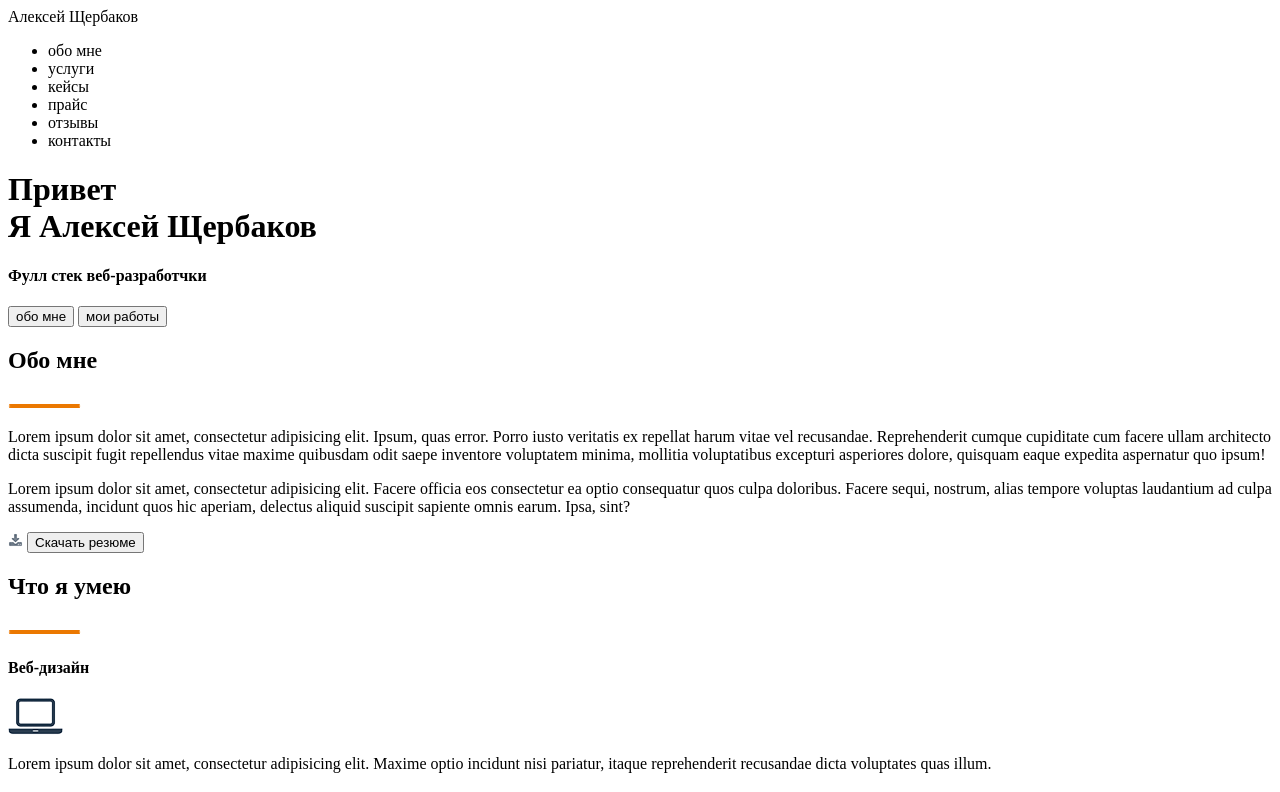
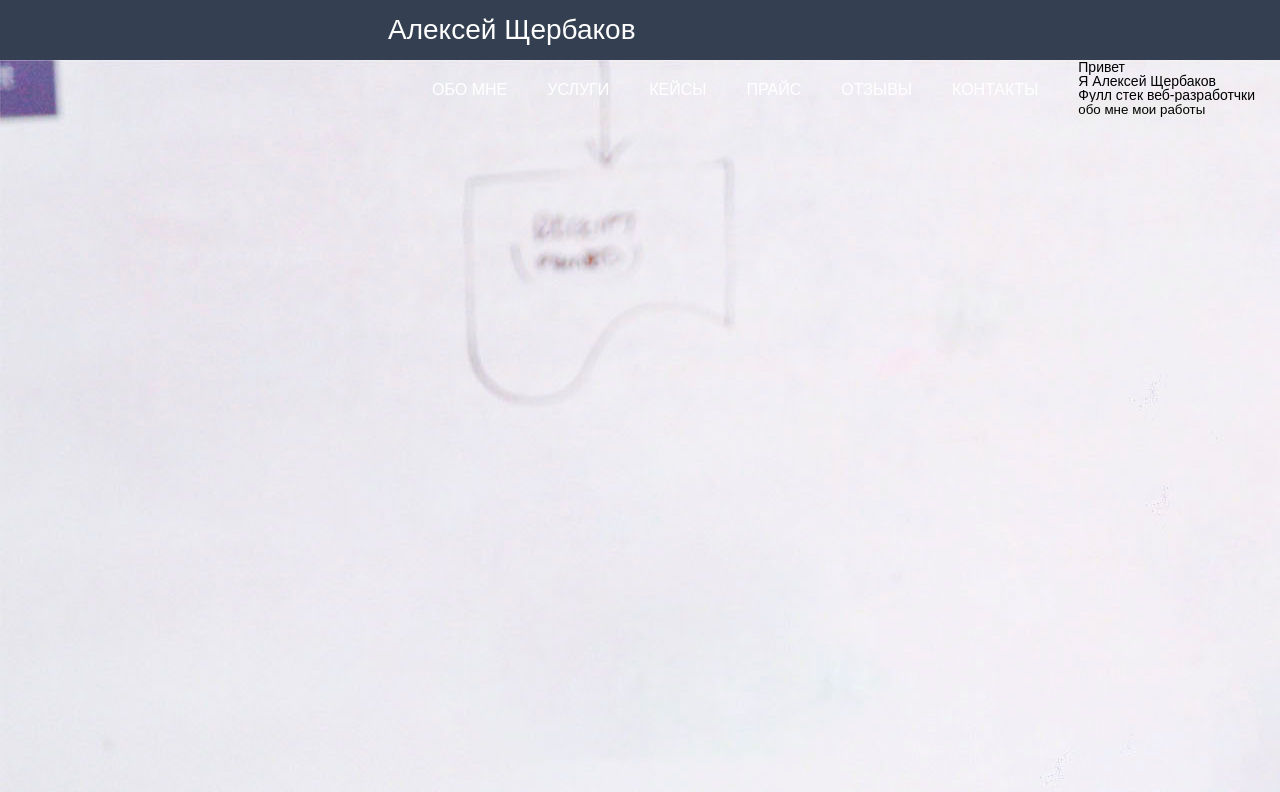
Before and after one commit to Milkazz/Milkazz.github.io, a plain HTML site: page source/index.html in a window 1280 px wide. Shown: the top 792 px of the page. Drawn offline with Linux system fonts and the light colour scheme.

Commit message:
ищу ошибку

```diff
--- /dev/null
+++ b/source/css/reset.css
@@ -0,0 +1,41 @@
+*{
+    padding: 0;
+    margin: 0;
+    border: 0;
+}
+
+*,*:before, *:after{
+	-moz-box-sizing: border-box;
+	-webkit-box-sizing: border-box;
+	box-sizing: border-box;
+}
+
+:focus, :active{outline: none;}
+a:focus, a:active{outline: none;}
+
+nav, footer, header, aside{display: block;}
+
+html, body{
+height:100%;
+width:100%;
+font-size 100%;
+line-height: 1;
+font-size:14px;
+-ms-text-size-adjust: 100%;
+-moz-text-size-adjust: 100%;
+-webkit-text-size-adjust: 100%;
+}
+
+input, button, textarea{font-family: inherit;
+}
+
+input::-ms-clear{display: none;}
+button{cursor: pointer;}
+button::-moz-focus-inner{padding: 0; border:0;}
+a, a:visited{text-decoration: none; color: black;}
+a:hover{text-decoration: none;}
+ul li{list-style: none;}
+img{vertical-align: top;}
+
+
+h1,h2,h3,h4,h5,h6{font-size: inherit; font-weight: 400;}
--- /dev/null
+++ b/source/css/style.css
@@ -0,0 +1,34 @@
+body{
+    font-family: arial, sans-serif;
+}
+nav{
+    width: 100%;
+    height: 60px;
+    background: #344051;
+}
+
+.logo{
+    color: #fff;
+    font-size: 28px;
+    line-height: 60px;
+    padding-left: 388px;
+    float: left
+}
+.menu{
+    float: left;
+    padding-left: 432px;
+
+}
+.menu li{
+    float: left;
+    line-height: 60px;
+    color: #fff;
+    margin-right: 40px;
+    font-size: 16px;
+    text-transform: uppercase;
+}
+.main{
+    width: 100%;
+    height: 100%;
+    background: url(/source/img/First%20fon.jpg);
+}
--- a/source/index.html
+++ b/source/index.html
@@ -1,5 +1,7 @@
 <!DOCTYPE html>
 <html lang="en">
+<link rel="stylesheet" href="css/reset.css">
+<link rel="stylesheet" href="css/style.css">
 <head>
     <meta charset="UTF-8">
     <meta name="description" content="It's my first page...">
@@ -12,14 +14,16 @@
 <header>
 <nav>
     <div class="logo">Алексей Щербаков</div>
-    <div class="menu"><ul>
+    <div class="menu">
+       <ul>
         <li>обо мне</li>
         <li>услуги</li>
         <li>кейсы</li>
         <li>прайс</li>
         <li>отзывы</li>
         <li>контакты</li>
-    </ul></div>
+    </ul>
+    </div>
 </nav>
 </header>
 <div class="main">
@@ -31,7 +35,7 @@
 
     </div>
 </div>
-<div class="Information">
+<div class="Information1">
 <h2>Обо мне</h2>
 <img src="img/TopLine.png" alt="">
 </div>
@@ -85,7 +89,7 @@
             <option value="opt7">Портал</option>
         </select>
         <h3>Дизайн</h3>
-       <select name="Dedisgn" id="list">
+       <select name="Dedisgn" id="list2">
             <option value="opt1"></option>
             <option value="opt2"></option>
             <option value="opt3"></option>
@@ -95,7 +99,7 @@
             <option value="opt7"></option>
         </select>
         <H3>Адаптивность</H3>
-        <select name="Adaptability" id="list">
+        <select name="Adaptability" id="list3">
               <option value="opt1">Адроид устройства</option>
             <option value="opt2">IOS устройства</option>
             <option value="opt3">Только ПК</option>
```
Also changed, not shown: source/img/Boy.png (added), source/img/First fon.jpg (added).
